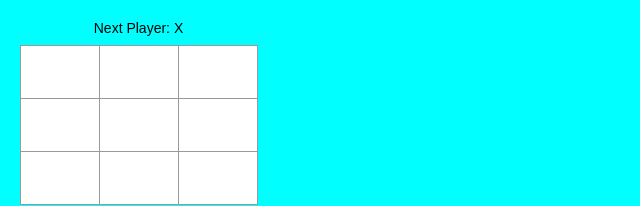
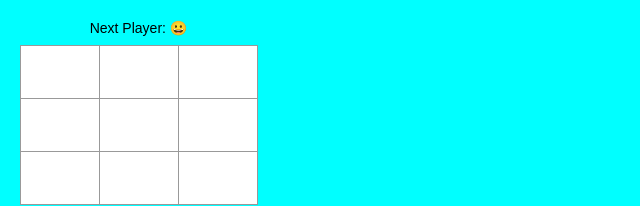
Before and after one commit to Geidy/tic-tac-toe, a React (Create React App) app: page / in a window 1280 px wide. Shown: the top 206 px of the page, without its empty margins (0-640 px from the left). Built offline with nearby package versions, Linux system fonts and the light colour scheme.

Commit message:
Added new icons for the players identification

```diff
--- a/src/component/Board.js
+++ b/src/component/Board.js
@@ -16,7 +16,7 @@ class Board extends React.Component {
         if (Calculate(squares) || squares[i]) {
             return;
         }
-        squares[i] = this.state.xIsNext ? 'X' : 'O';  //declaring xIsNext to player x or o
+        squares[i] = this.state.xIsNext ? '😀' : '😩';  //declaring xIsNext to player x or o
         this.setState({
             squares: squares,
             xIsNext: !this.state.xIsNext
@@ -35,7 +35,7 @@ class Board extends React.Component {
         if (winner) {
             status = 'Winner: ' + winner;
         } else {
-            status = 'Next Player: ' + (this.state.xIsNext ? 'X' : 'O');
+            status = 'Next Player: ' + (this.state.xIsNext ? '😀' : '😩');
         }
 
 
@@ -63,28 +63,4 @@ class Board extends React.Component {
     }
 
 }
-
-/*function CalculateWinner(squares){
-    const lines=[
-        [0,1,2],
-        [3,4,5],
-        [6,7,8],
-        [0,3,6],
-        [1,4,7],
-        [2,5,8],
-        [0,4,8],
-        [2,4,6]
-    ];
-
-    for (let i=0; i<lines.length; i++) {
-        const [a,b,c] = lines[i];
-        if (squares[a] && squares[a] === squares[b] && squares[a] === squares[c]){
-            return squares[a];
-        }
-    }
-
-    return null;
-
-}*/
-
 export default Board;
```
